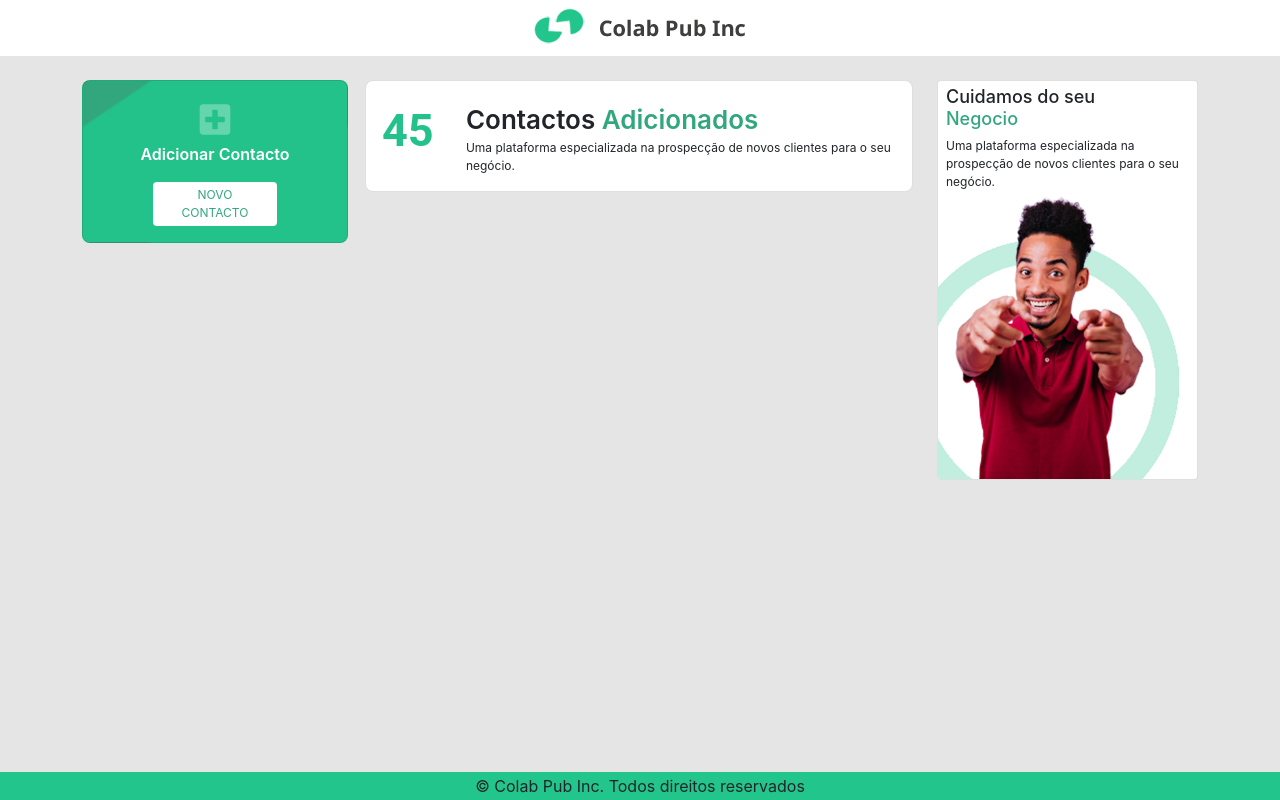
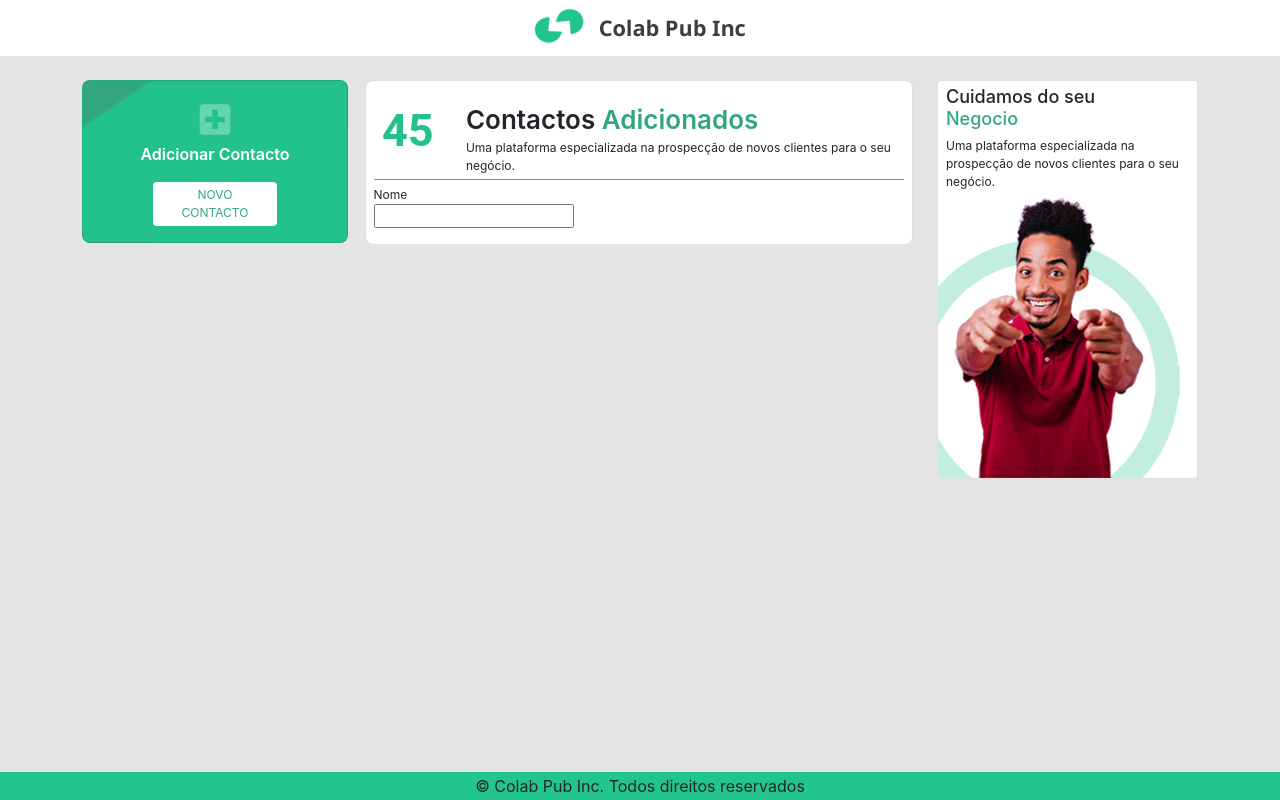
Before and after one commit to wilson-varela/Junior-Frontend-Dev-Challenge-Wilson-Varela, a React (Create React App) app: page / in a window 1280 px wide. Built offline with nearby package versions, Linux system fonts and the light colour scheme.

Commit message:
Adicionando inputs ao filtro

```diff
--- /dev/null
+++ b/src/components/ui/input/Input.js
@@ -0,0 +1,13 @@
+import React from 'react';
+import classes from './Input.module.scss';
+const Input = (props) =>{
+    return(
+        <div className={classes.InputDiv}>
+            <label>{props.inputLabel}</label>
+            <input type={props.inputType} />
+
+        </div>
+    )
+}
+
+export default Input;
--- /dev/null
+++ b/src/components/ui/input/Input.module.scss
@@ -0,0 +1,4 @@
+.InputDiv label, .InputDiv input{
+    display:block;
+    font-size: 12px;
+}
--- a/src/containers/mainContent/MainContent.js
+++ b/src/containers/mainContent/MainContent.js
@@ -4,6 +4,8 @@ import Card from '../../components/ui/cards/Card';
 import classes from './MainContent.module.scss';
 import Button from '../../components/ui/button/Button';
 import { FaPlusSquare } from "react-icons/fa";
+import Input from '../../components/ui/input/Input';
+
 class MainContent extends Component{
     render(){
         return(
@@ -31,6 +33,11 @@ class MainContent extends Component{
                             <p className={`${classes.Titulo} ${classes.Bold}`}>Contactos <span className={classes.GreenCl}>Adicionados</span></p>
                             <p className={`${classes.SimpleText}`}>Uma plataforma especializada na prospecção de novos clientes para o seu negócio.</p>
                         </div>
+                        <div className={`col-12 ${classes.FiltroDiv}`}>
+                            <p className={classes.Separador}></p>
+                            <Input inputLabel="Nome" inputType="text"/>
+
+                        </div>
                     </div>
                 </Card>
             </Auxiliar>
--- a/src/containers/mainContent/MainContent.module.scss
+++ b/src/containers/mainContent/MainContent.module.scss
@@ -89,3 +89,11 @@
     margin: 0;
     font-size: 12px;
 }
+
+//Div Filtro
+.Separador{
+    border-top: 1px solid #22C28A;
+    margin-top:4px;
+    margin-bottom: 0;
+    padding-top: 6px;
+}
```
Also changed, not shown: src/assets/images/right-sidebar.png.
